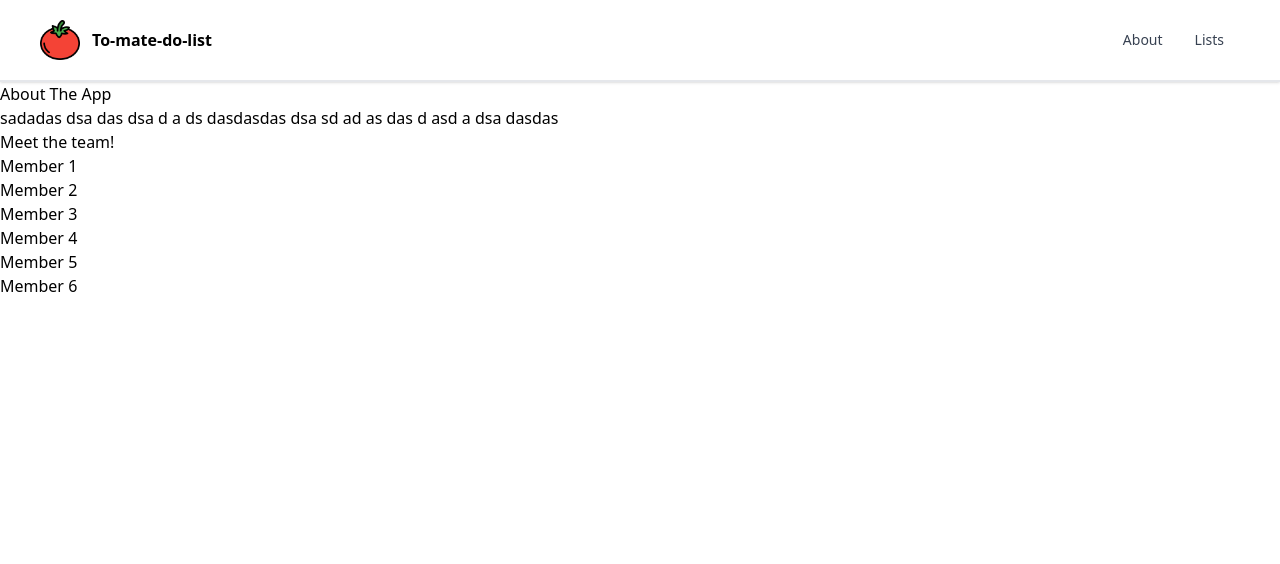
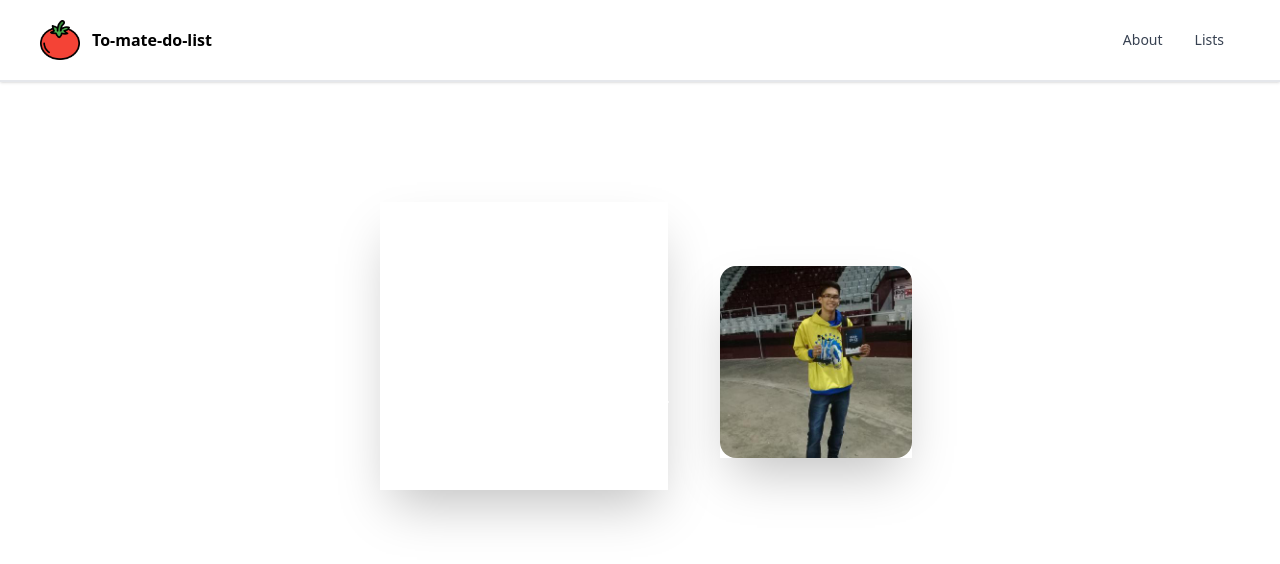
Before and after one commit to JulioVianaDev/todo-list-React-on-Rails, a React (Create React App) app in the folder frontend/: page /about in a window 1280 px wide. Shown: the top 564 px of the page. Built offline with nearby package versions, Linux system fonts and the light colour scheme.

Commit message:
finalizando o about

```diff
--- a/frontend/src/components/shared/about/About.jsx
+++ b/frontend/src/components/shared/about/About.jsx
@@ -1,11 +1,9 @@
 import React from 'react'
 import AboutTitle from './AboutTitle'
-import Team from './Team'
 function About() {
   return (
     <>
       <AboutTitle/>
-      <Team />
     </>
   )
 }
--- a/frontend/src/components/shared/about/AboutTitle.jsx
+++ b/frontend/src/components/shared/about/AboutTitle.jsx
@@ -1,10 +1,19 @@
 import React from 'react'
-
+import me from '../../../images/eu.jpg'
 function AboutTitle() {
   return (
     <>
-      <h1>About The App</h1>
-      <p>sadadas dsa das dsa d a ds dasdasdas dsa sd ad as das d asd a dsa dasdas</p>
+       <h1 className="text-4xl text-white text-center md:text-6xl	mt-4 mb-8">About me!</h1>
+       <div className="md:flex mt-4 md:justify-center md:items-center md:flex-row md:space-x-10 items-center justify-center flex flex-col  ">
+        <div className=" max-w-md p-3 rounded-xl text-justify ">
+          <p className="text-white w-72 text-2xl md:text-2xl md:min-w-250 max-w-xl shadow-2xl	 "> I am a fullStack Developer mid-level, i use in my projects Rails, React, Tailwind and styled components.
+            i have my own ead platform with most of 600 people that use every day.
+          </p>
+        </div>
+        <div className="md:text-2xl md:min-w-250 max-w-xl shadow-2xl mt-8 	">
+          <img src={me} alt="" className="w-64 md:w-48 lg:w-48 rounded-2xl"/>
+        </div>
+      </div>
     </>
   )
 }
--- a/frontend/src/components/shared/about/Team.jsx
+++ /dev/null
@@ -1,35 +0,0 @@
-import React from 'react'
-
-function Team() {
-  return (
-    <>
-      <h1>Meet the team!</h1>
-      <div>
-        <h5>Member 1</h5>
-        <img />
-      </div>
-      <div>
-        <h5>Member 2</h5>
-        <img />
-      </div>
-      <div>
-        <h5>Member 3</h5>
-        <img />
-      </div>
-      <div>
-        <h5>Member 4</h5>
-        <img />
-      </div>
-      <div>
-        <h5>Member 5</h5>
-        <img />
-      </div>
-      <div>
-        <h5>Member 6</h5>
-        <img />
-      </div>
-    </>
-  )
-}
-
-export default Team
```
Also changed, not shown: frontend/src/images/eu.jpg (added).
